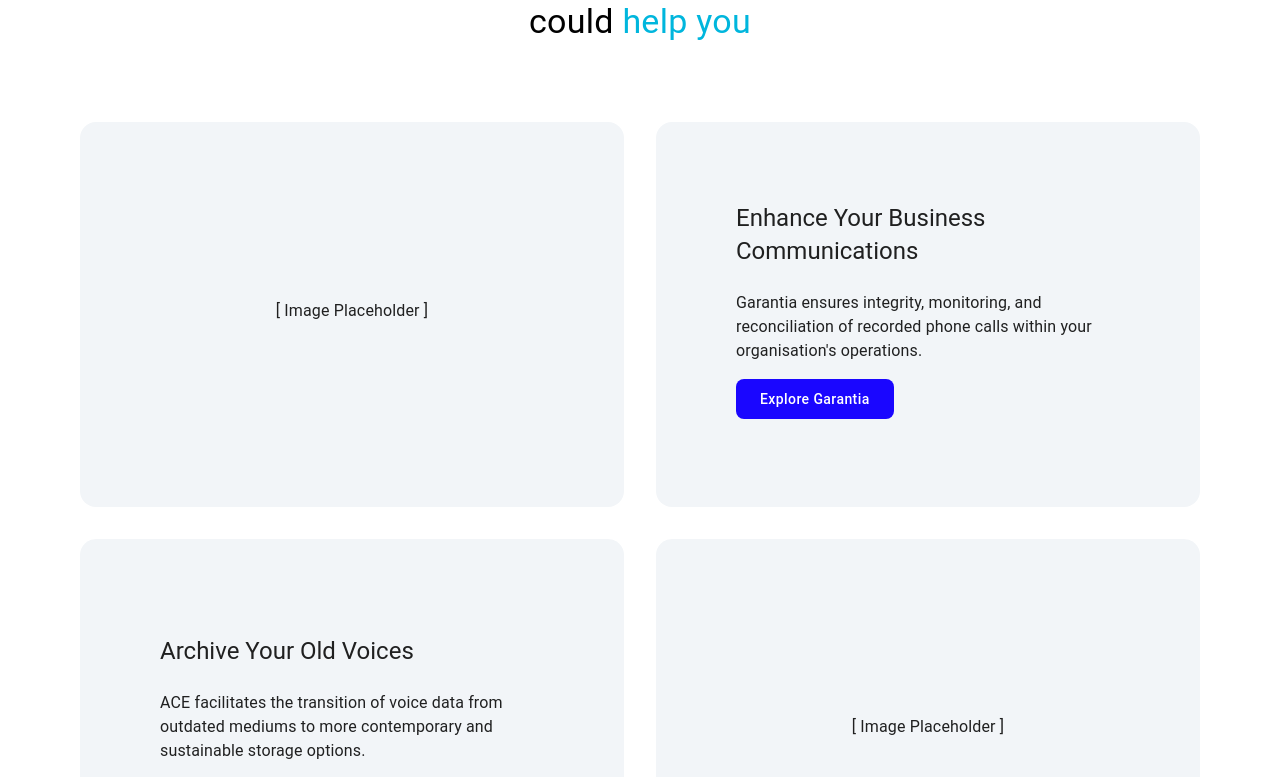
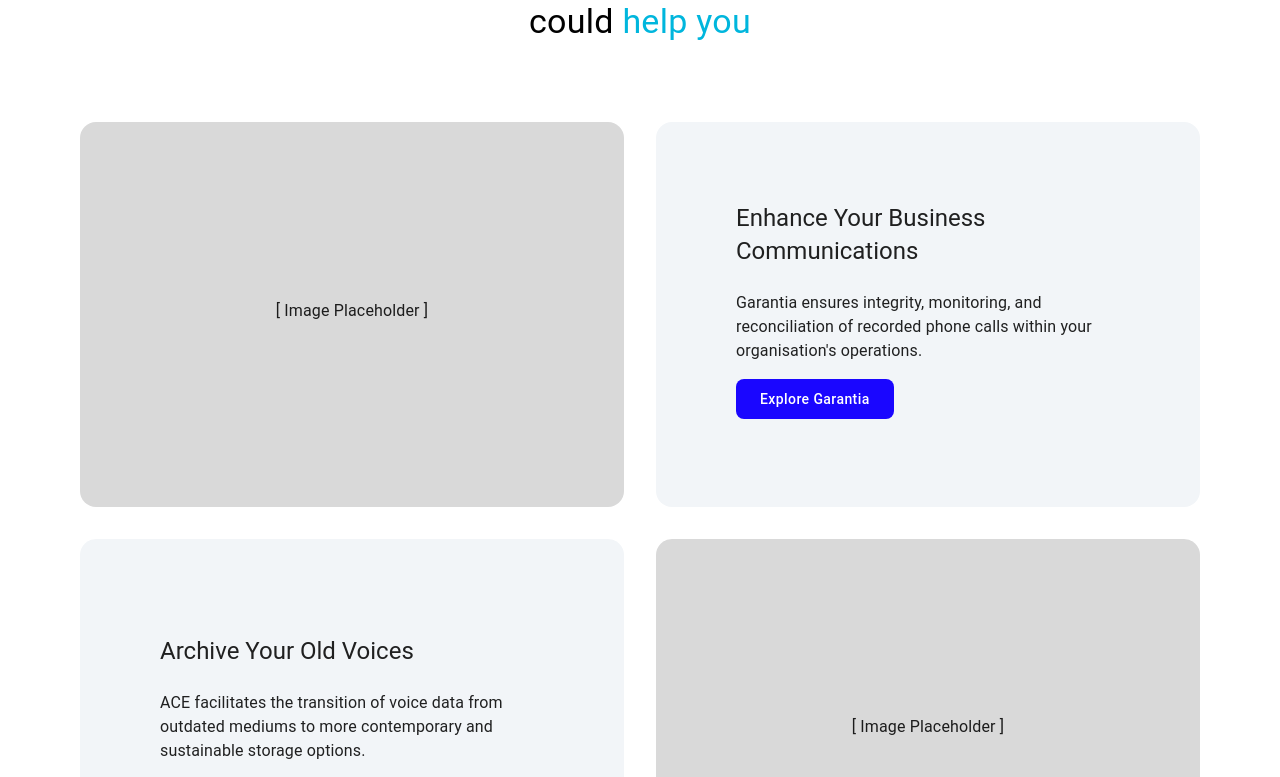
Before and after one commit to Xycone/Gemen_Website_Frontend, a React (Vite) app: page /homepage in a window 1280 px wide. Shown: the part 1746-2523 px from the top of the page. Built offline with nearby package versions, Linux system fonts and the light colour scheme.

Commit message:
Changed screen size where layout changes

```diff
--- a/src/components/Footer.jsx
+++ b/src/components/Footer.jsx
@@ -18,7 +18,7 @@
                                     <Typography>
                                         <a href="https://www.google.com/maps/place/Gemen+Pte+Ltd/@1.3102084,103.8389323,17z/data=!3m2!4b1!5s0x31da19fc08c4d9fb:0x4f3412b3621c50dc!4m6!3m5!1s0x31da19461c78640f:0xed591bfcac18c41f!8m2!3d1.310203!4d103.8415072!16s%2Fg%2F11fct8jl5g?entry=ttu"
                                             target="_blank" rel="noopener noreferrer">
-                                            10 Winstedt Rd, #03-30A, Singapore 227977
+                                            10 Winstedt Rd, #03-03A, Singapore 227977
                                         </a>
                                     </Typography>
                                 </Container>
--- a/src/components/ServicesSection.jsx
+++ b/src/components/ServicesSection.jsx
@@ -12,7 +12,7 @@
     // Styling
     const gridContainerStyle = {
         display: 'grid',
-        gridTemplateColumns: { xs: '1fr', sm: 'repeat(2, 1fr)', md: 'repeat(3, 1fr)' },
+        gridTemplateColumns: { xs: '1fr', md: 'repeat(2, 1fr)', lg: 'repeat(3, 1fr)' },
         gridAutoRows: "1fr",
         gridAutoFlow: "row",
         gap: 4
@@ -26,7 +26,7 @@
 
     const cardStyle = {
         padding: 2,
-        borderRadius: { xs: 0, sm: 4 },
+        borderRadius: { xs: 0, md: 4 },
         backgroundColor: '#F2F5F8',
         boxShadow: 'none',
         display: 'flex',
@@ -42,7 +42,7 @@
 
     return (
         <Box sx={{ py: 15 }} id="services-section">
-            <Container sx={{ padding: { xs: 0, sm: 5 } }}>
+            <Container sx={{ padding: { xs: 0, md: 5 } }}>
                 <Box sx={{ mb: 10, textAlign: 'center' }}>
                     <Typography variant="h4">
                         Discover our services:
--- a/src/components/SolutionsSection.jsx
+++ b/src/components/SolutionsSection.jsx
@@ -17,10 +17,10 @@
     // Styling
     const gridContainerStyle = {
         display: 'grid',
-        gridTemplateColumns: { xs: '1fr', md: 'repeat(2, 1fr)' },
+        gridTemplateColumns: { xs: '1fr', lg: 'repeat(2, 1fr)' },
         gridAutoRows: "1fr",
         gridAutoFlow: "row",
-        gap: { xs: 0, md: 4 }
+        gap: { xs: 0, lg: 4 }
     };
 
     const gridItemStyle = {
@@ -30,14 +30,15 @@
     };
 
     const cardStyle = {
-        borderRadius: { xs: 0, md: 4 },
+        borderRadius: { xs: 0, lg: 4 },
         padding: 5,
         backgroundColor: '#F2F5F8',
         boxShadow: 'none',
         display: 'flex',
         flexDirection: 'column',
         flexGrow: 1,
-        justifyContent: 'center'
+        justifyContent: 'center',
+        textAlign: { xs: 'center', lg: 'left' }
     };
 
     const buttonStyle = {
@@ -53,7 +54,7 @@
 
     return (
         <Box sx={{ py: 15 }} id="solutions-section">
-            <Container sx={{ padding: { xs: 0, md: 5 } }}>
+            <Container sx={{ padding: { xs: 0, lg: 5 } }}>
                 <Box sx={{ mb: 10, textAlign: 'center' }}>
                     <Typography variant="h4">
                         Explore how our solutions
@@ -64,7 +65,7 @@
 
                 <Box sx={gridContainerStyle}>
                     <Box sx={gridItemStyle}>
-                        <Card sx={cardStyle}>
+                        <Card sx={{ ...cardStyle, backgroundColor: '#D9D9D9' }}>
                             <CardContent sx={{ margin: 3 }}>
                                 <Typography sx={{ textAlign: 'center' }}>[ Image Placeholder ]</Typography>
                             </CardContent>
@@ -88,7 +89,7 @@
                         </Card>
                     </Box>
 
-                    <Box sx={{ ...gridItemStyle, order: { xs: 4, md: 3 } }}>
+                    <Box sx={{ ...gridItemStyle, order: { xs: 4, lg: 3 } }}>
                         <Card sx={cardStyle}>
                             <CardContent sx={{ margin: 3 }}>
                                 <Typography variant="h5" sx={{ mb: 3 }}>Archive Your Old Voices</Typography>
@@ -105,8 +106,8 @@
                         </Card>
                     </Box>
 
-                    <Box sx={{ ...gridItemStyle, order: { xs: 3, md: 4 } }}>
-                        <Card sx={cardStyle}>
+                    <Box sx={{ ...gridItemStyle, order: { xs: 3, lg: 4 } }}>
+                        <Card sx={{ ...cardStyle, backgroundColor: '#D9D9D9' }}>
                             <CardContent sx={{ margin: 3 }}>
                                 <Typography sx={{ textAlign: 'center' }}>[ Image Placeholder ]</Typography>
                             </CardContent>
```
